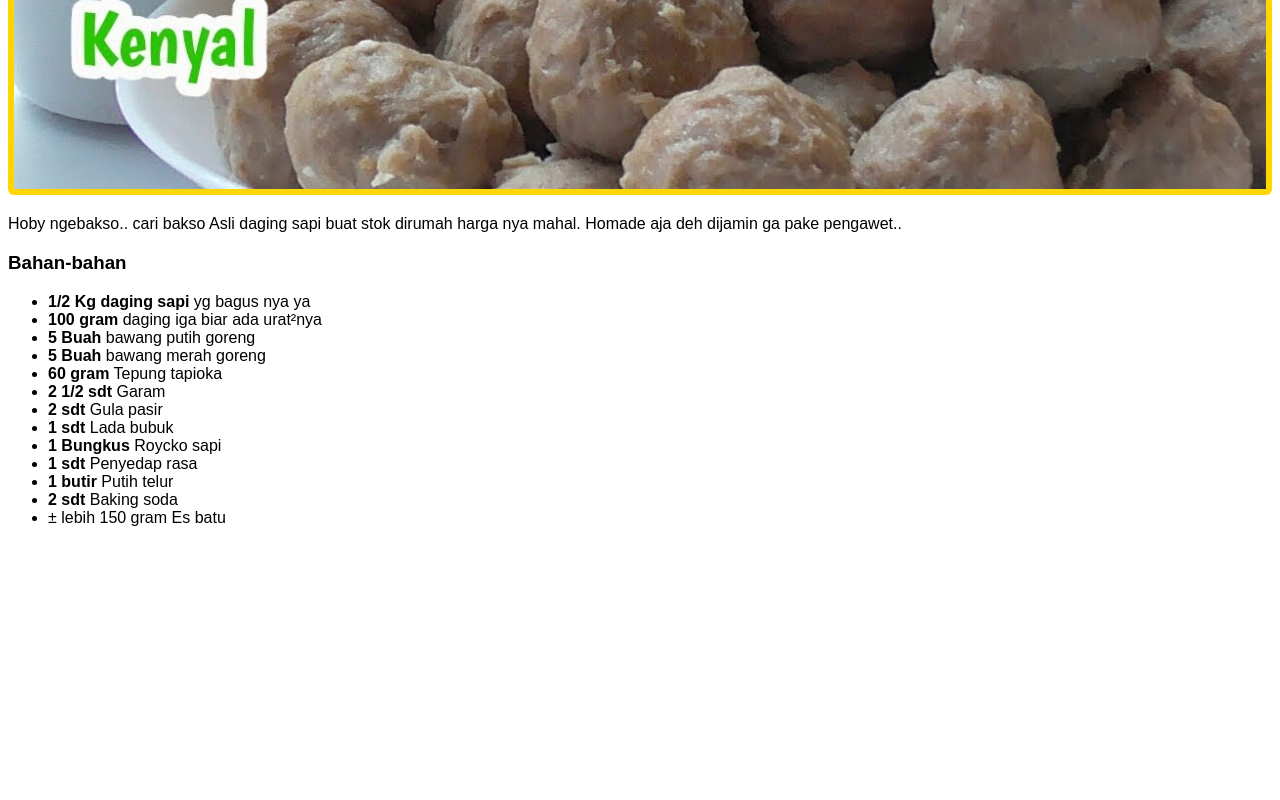
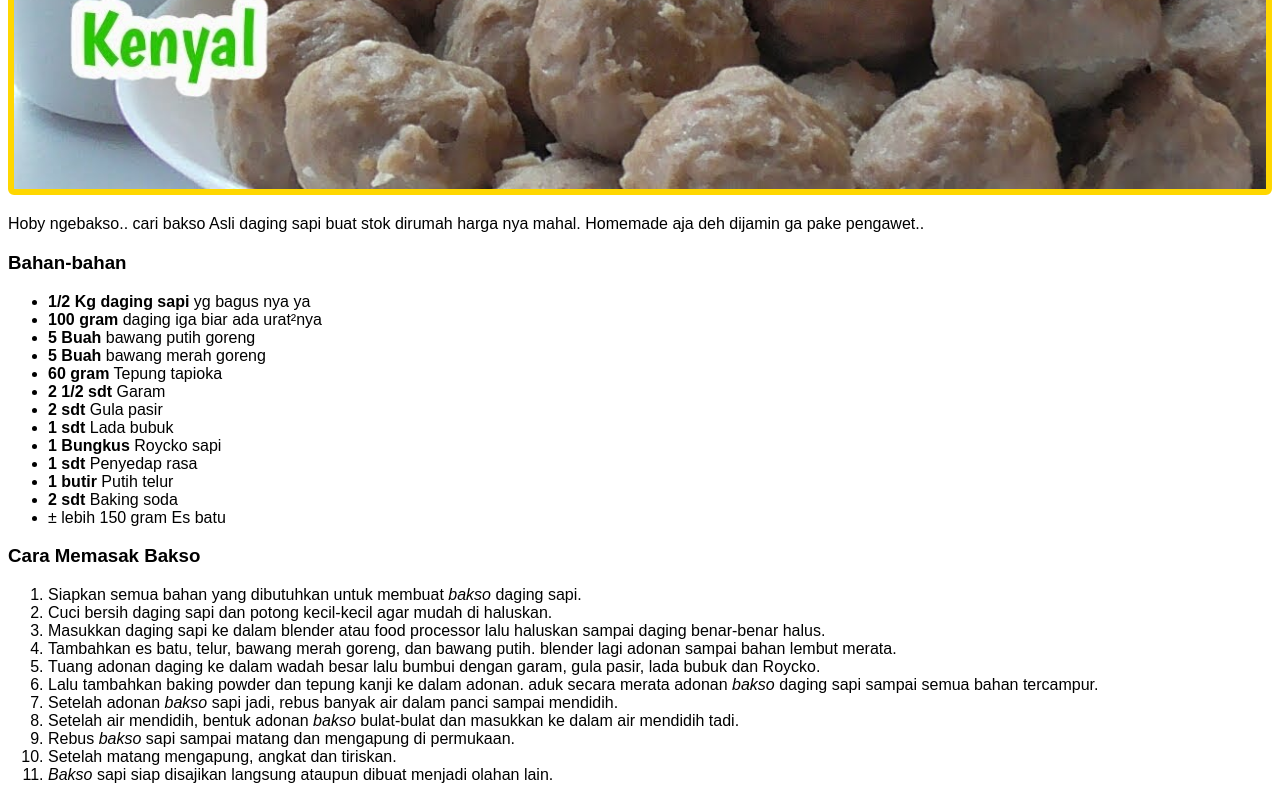
Before and after one commit to MuchtarHasan758/odin-recipes, a plain HTML site: page recipes/bakso-daging-sapi.html in a window 1280 px wide. Shown: the part 601-1401 px from the top of the page. Before the commit the page ends 1144 px from the top, so only its background shows below. Drawn offline with Linux system fonts and the light colour scheme.

Commit message:
Menambahkan Ordered list untuk step memasak bakso

```diff
--- a/recipes/bakso-daging-sapi.html
+++ b/recipes/bakso-daging-sapi.html
@@ -23,7 +23,7 @@
     <body>
         <h1 id="header1">Bakso daging sapi</h1>
         <img src="../images/bakso.jpg">
-        <p>Hoby ngebakso.. cari bakso Asli daging sapi buat stok dirumah harga nya mahal. Homade aja deh dijamin ga pake pengawet..</p>
+        <p>Hoby ngebakso.. cari bakso Asli daging sapi buat stok dirumah harga nya mahal. Homemade aja deh dijamin ga pake pengawet..</p>
         <h3>Bahan-bahan</h3>
         <ul>
             <li><strong>1/2 Kg daging sapi</strong> yg bagus nya ya</li>
@@ -40,5 +40,19 @@
             <li><strong>2 sdt</strong> Baking soda</li>
             <li>± lebih 150 gram Es batu</li>
         </ul>
+        <h3>Cara Memasak Bakso</h3>
+        <ol>
+            <li>Siapkan semua bahan yang dibutuhkan untuk membuat <em>bakso</em> daging sapi.</li>
+            <li>Cuci bersih daging sapi dan potong kecil-kecil agar mudah di haluskan.</li>
+            <li>Masukkan daging sapi ke dalam blender atau food processor lalu haluskan sampai daging benar-benar halus.</li>
+            <li>Tambahkan es batu, telur, bawang merah goreng, dan bawang putih. blender lagi adonan sampai bahan lembut merata.</li>
+            <li>Tuang adonan daging ke dalam wadah besar lalu bumbui dengan garam, gula pasir, lada bubuk dan Roycko.</li>
+            <li>Lalu tambahkan baking powder dan tepung kanji ke dalam adonan. aduk secara merata adonan <em>bakso</em> daging sapi sampai semua bahan tercampur.</li>
+            <li>Setelah adonan <em>bakso</em> sapi jadi, rebus banyak air dalam panci sampai mendidih.</li>
+            <li>Setelah air mendidih, bentuk adonan <em>bakso</em> bulat-bulat dan masukkan ke dalam air mendidih tadi.</li>
+            <li>Rebus <em>bakso</em> sapi sampai matang dan mengapung di permukaan.</li>
+            <li>Setelah matang mengapung, angkat dan tiriskan.</li>
+            <li><em>Bakso</em> sapi siap disajikan langsung ataupun dibuat menjadi olahan lain.</li>
+        </ol>
     </body>
 </html>
```
